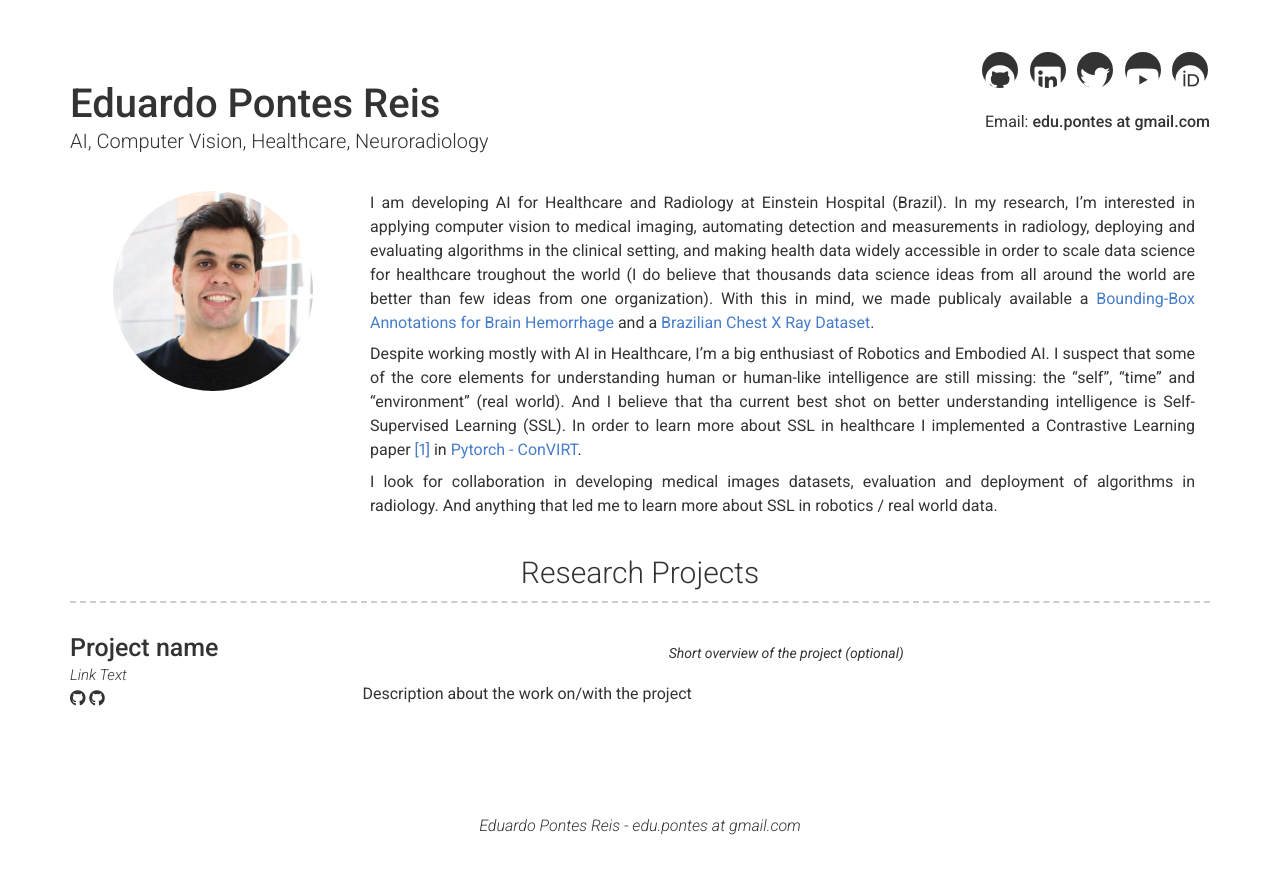
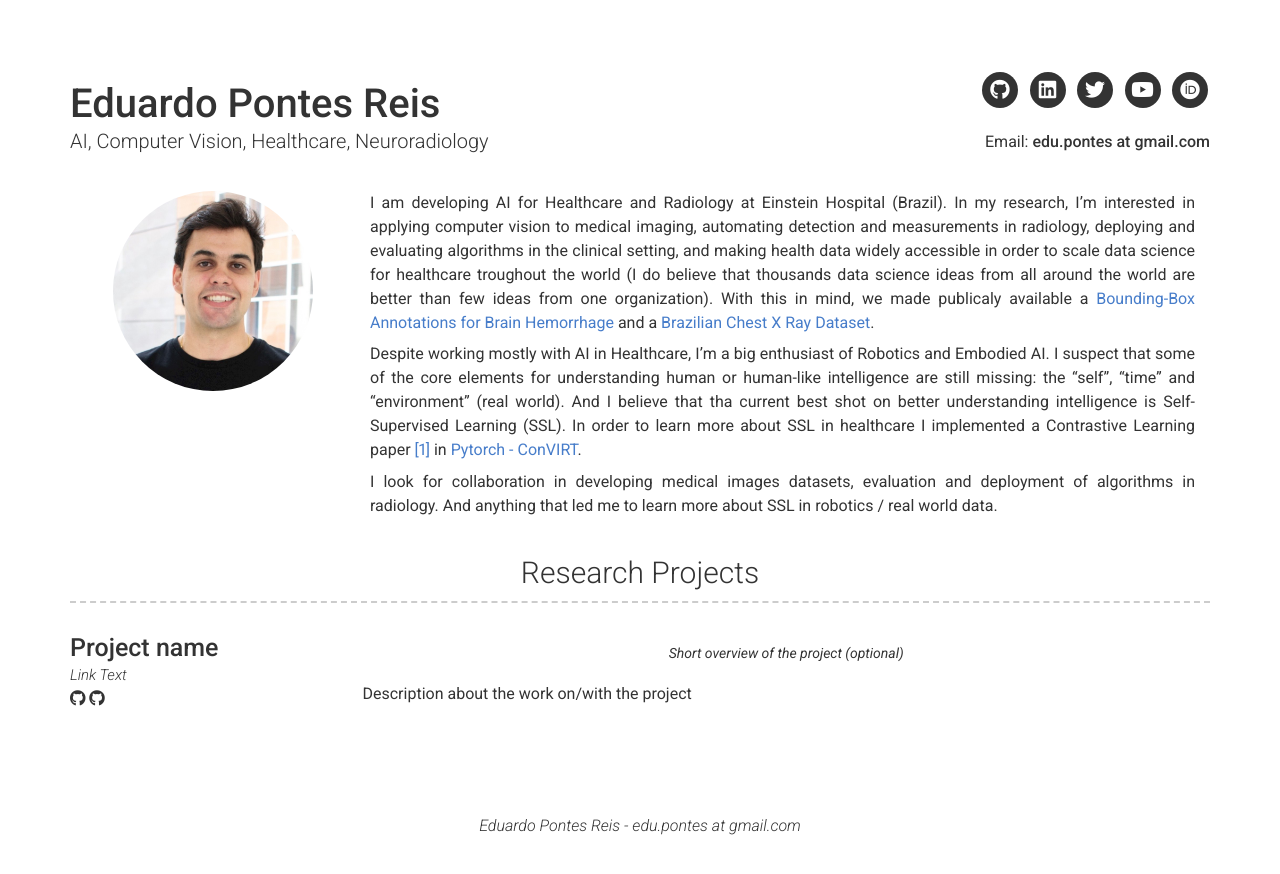
Before and after one commit to edreisMD/edreismd.github.io_old, a Jekyll site: the page built from index.md, in a window 1280 px wide. Shown: the top 874 px of the page. Built offline with Jekyll 4.4.1, drawn with Linux system fonts in a browser that asks for light colours; nearby versions of some CDN libraries.

Commit message:
margin-top icons

```diff
--- a/_sass/icons.scss
+++ b/_sass/icons.scss
@@ -25,13 +25,14 @@ ul.icons a {
 }
 
 .icons i {
-  font-size: 30px;
-  line-height:60px;
+  font-size: 20px;
+  line-height:40px;
 }
 
 .icons {
   padding: 0;
   font-size: 1rem;
+  margin-top:20px;
   margin-bottom:20px;
   text-align: right;
 }
```
